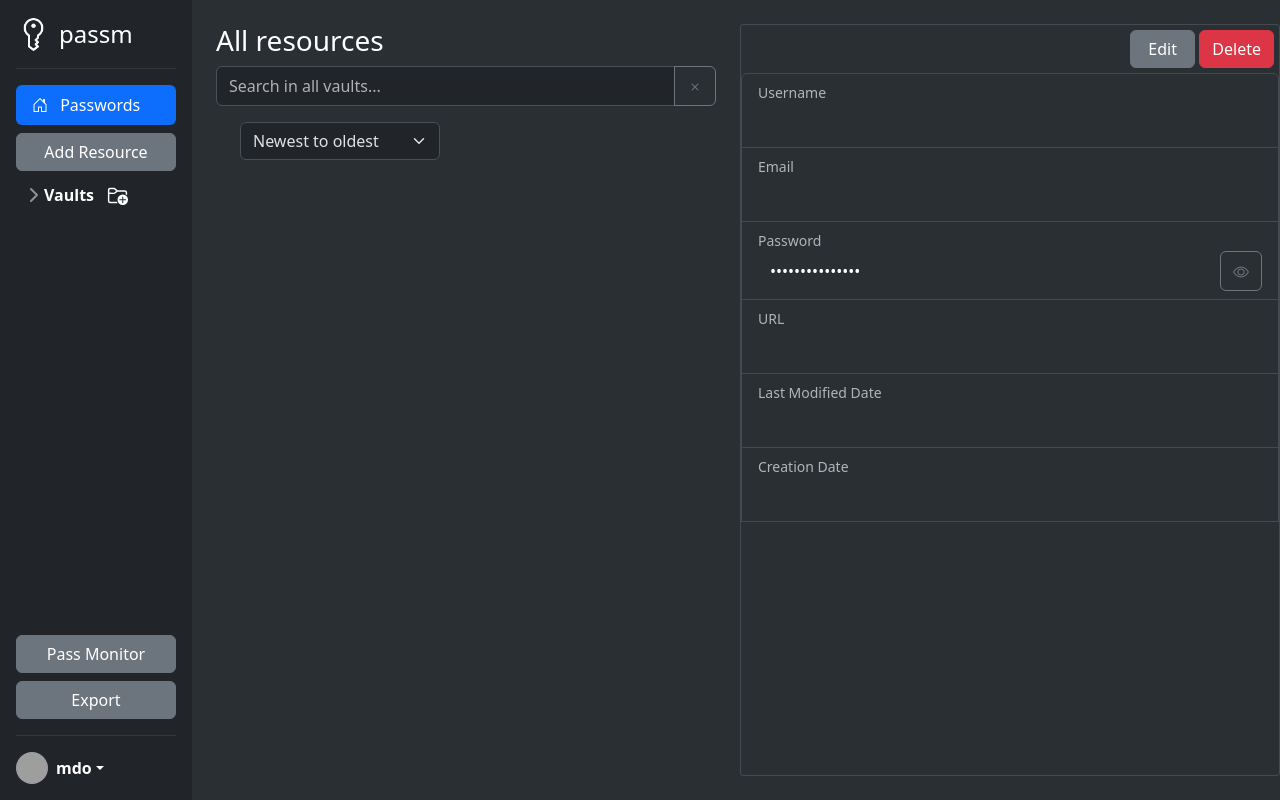
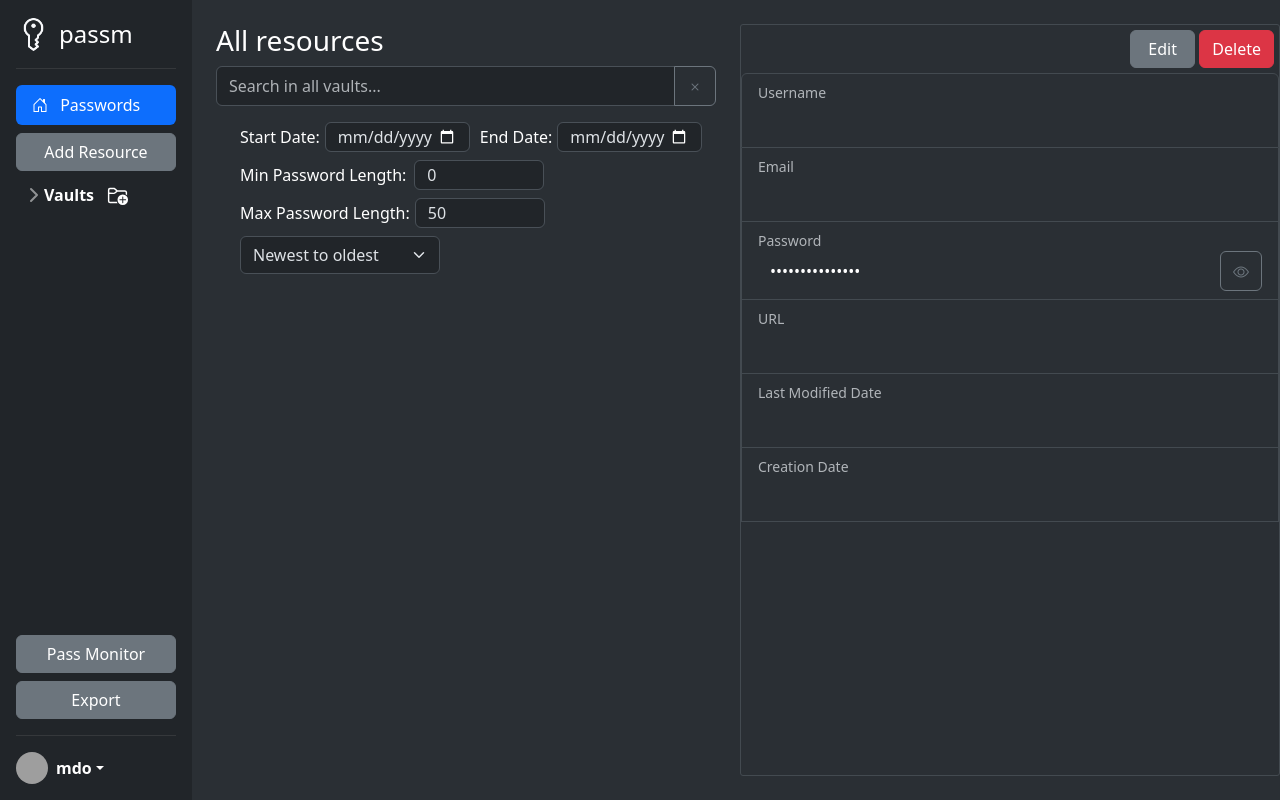
Before and after one commit to nikita-h1s/password-manager, a Flask app: template passm/templates/passwords_list.html in a window 1280 px wide. Run offline with Flask 3, Linux system fonts and the light colour scheme; the template is opened without the code that fills it, so the values that code supplies are empty; grey boxes are pictures that could not be loaded.

Commit message:
Implement filtering logic

```diff
--- a/passm/static/css/main.css
+++ b/passm/static/css/main.css
@@ -240,3 +240,31 @@
 .sorting-form-option {
     width: 200px;
 }
+
+.min-password-length-group input {
+    width: 130px;
+    height: 30px;
+    margin-left: 8px;
+}
+
+.max-password-length-group input {
+    width: 130px;
+    height: 30px;
+    margin-left: 5px;
+}
+
+.date-start-group input {
+    width: 145px;
+    height: 30px;
+    margin-left: 5px;
+}
+
+.date-end-group input {
+    width: 145px;
+    height: 30px;
+    margin-left: 5px;
+}
+
+.date-end-group {
+    margin-left: 10px;
+}
--- a/passm/static/js/main.js
+++ b/passm/static/js/main.js
@@ -270,6 +270,9 @@
     const sortingSelect = document.querySelector('.sorting-form');
     const resourceList = document.querySelector('.main-resource-list');
 
+    document.querySelector('.sorting-form').addEventListener('change', handleSortingChange);
+    document.getElementById('filter-form').addEventListener('input', handleFilterChange);
+
     if (resourceList) {
         resourceList.querySelectorAll('.list-resource-item').
             forEach(item => item.remove());
@@ -311,30 +314,60 @@
 }
 
 
+// Filtering logic
+const filterResources = (resources) => {
+    const startDate = document.getElementById('date-start').value;
+    const endDate = document.getElementById('date-end').value;
+    const minPasswordLength = parseInt(document.getElementById('password-length-min').value, 10);
+    const maxPasswordLength = parseInt(document.getElementById('password-length-max').value, 10);
+
+    return resources.filter(([_, resource]) => {
+        const resourceDate = new Date(resource.resource_creation_date);
+        const passwordLength = resource.password.length;
+
+        // Date filtering
+        if (startDate && resourceDate < new Date(startDate)) return false;
+        if (endDate && resourceDate > new Date(endDate)) return false;
+
+        // Password length filtering
+        if (passwordLength < minPasswordLength || passwordLength > maxPasswordLength) return false;
+
+        return true;
+    });
+};
+
+
 // Sorting logic
 const sortResources = option => {
     let resourceArray = Object.entries(resources);
+
+    resourceArray = filterResources(resourceArray);
 
     switch (option) {
         case '1': // Newest to oldest
             resourceArray.sort((a, b) =>
                 new Date(a[1].resource_creation_date) - new Date(b[1].resource_creation_date));
-            console.log('Newest to oldest: ', resourceArray);
             break;
         case '2': // Oldest to newest
             resourceArray.sort((a, b) =>
                 new Date(b[1].resource_creation_date) - new Date(a[1].resource_creation_date));
-            console.log('Oldest to newest: ', resourceArray);
             break;
         case '3': // Alphabetical
             resourceArray.sort((a, b) =>
                 b[1].name.localeCompare(a[1].name));
-            console.log('Alphabetical', resourceArray);
             break;
     }
 
     renderResources(resourceArray);
 }
+
+
+// Handle filter change
+const handleFilterChange = () => {
+    const selectedOption = document.querySelector('.sorting-form').value;
+    sortResources(selectedOption);
+};
+
 
 // Handle sorting change
 const handleSortingChange = e => {
--- a/passm/templates/layout.html
+++ b/passm/templates/layout.html
@@ -117,7 +117,7 @@
                 <ul class="btn-toggle-nav list-unstyled fw-normal pb-1 small">
                     {% for vault in vaults %}
                     <li><a href="{{ url_for('main.view_password_list', vault_id=vault.id) }}"
-                           class="link-dark rounded">{{ vault.name }}</a></li>
+                           class=" rounded text-white">{{ vault.name }}</a></li>
                     {% endfor %}
                 </ul>
             </div>
--- a/passm/templates/passwords_list.html
+++ b/passm/templates/passwords_list.html
@@ -23,6 +23,33 @@
         </div>
 
         <div class="list-group resource-list main-resource-list ml-0 mr-0">
+            <form id="filter-form" class="mb-2">
+                <!-- Date Range Filter -->
+                <div class="d-flex">
+                    <div class="date-start-group d-flex align-items-center">
+                        <label for="date-start">Start Date:</label>
+                        <input class="form-control" type="date" id="date-start">
+                    </div>
+
+                    <div class="date-end-group d-flex align-items-center">
+                        <label for="date-end">End Date:</label>
+                        <input class="form-control" type="date" id="date-end">
+                    </div>
+                </div>
+
+                <!-- Password Length Filter -->
+                <div class="d-flex min-password-length-group mt-2 align-items-center">
+                    <label for="password-length-min">Min Password Length:</label>
+                    <input class="form-control" type="number" id="password-length-min" min="0" value="0">
+                </div>
+
+                <div class="d-flex max-password-length-group mt-2 align-items-center">
+                    <label for="password-length-max">Max Password Length:</label>
+                    <input class="form-control" type="number" id="password-length-max" min="0" value="50">
+                </div>
+            </form>
+
+            <!-- Sorting Dropdown -->
             <select class="form-select sorting-form mb-2" aria-label="Resource sorting">
                 <option selected value="1" class="sorting-form-option">Newest to oldest</option>
                 <option value="2" class="sorting-form-option">Oldest to newest</option>
```
